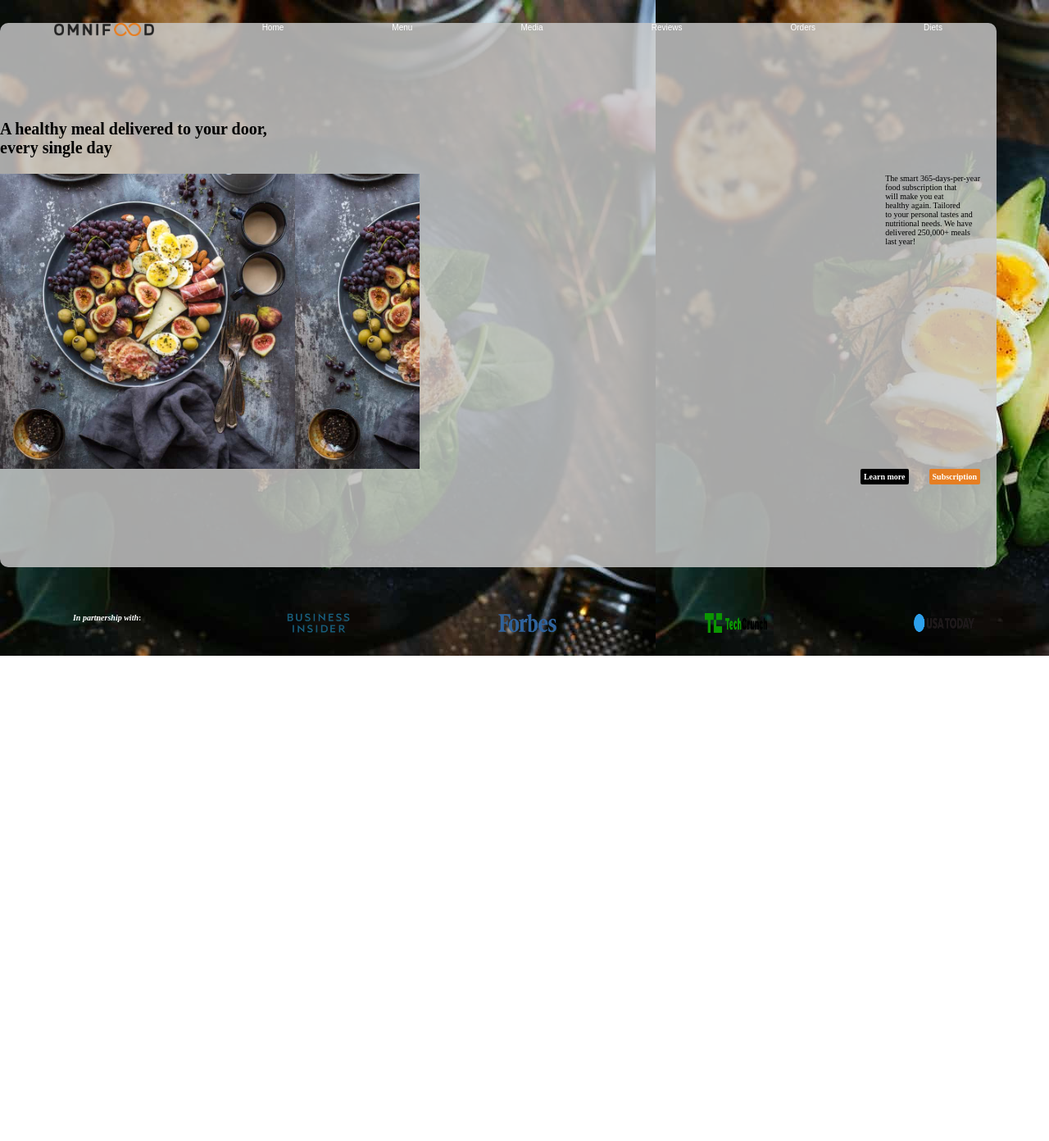
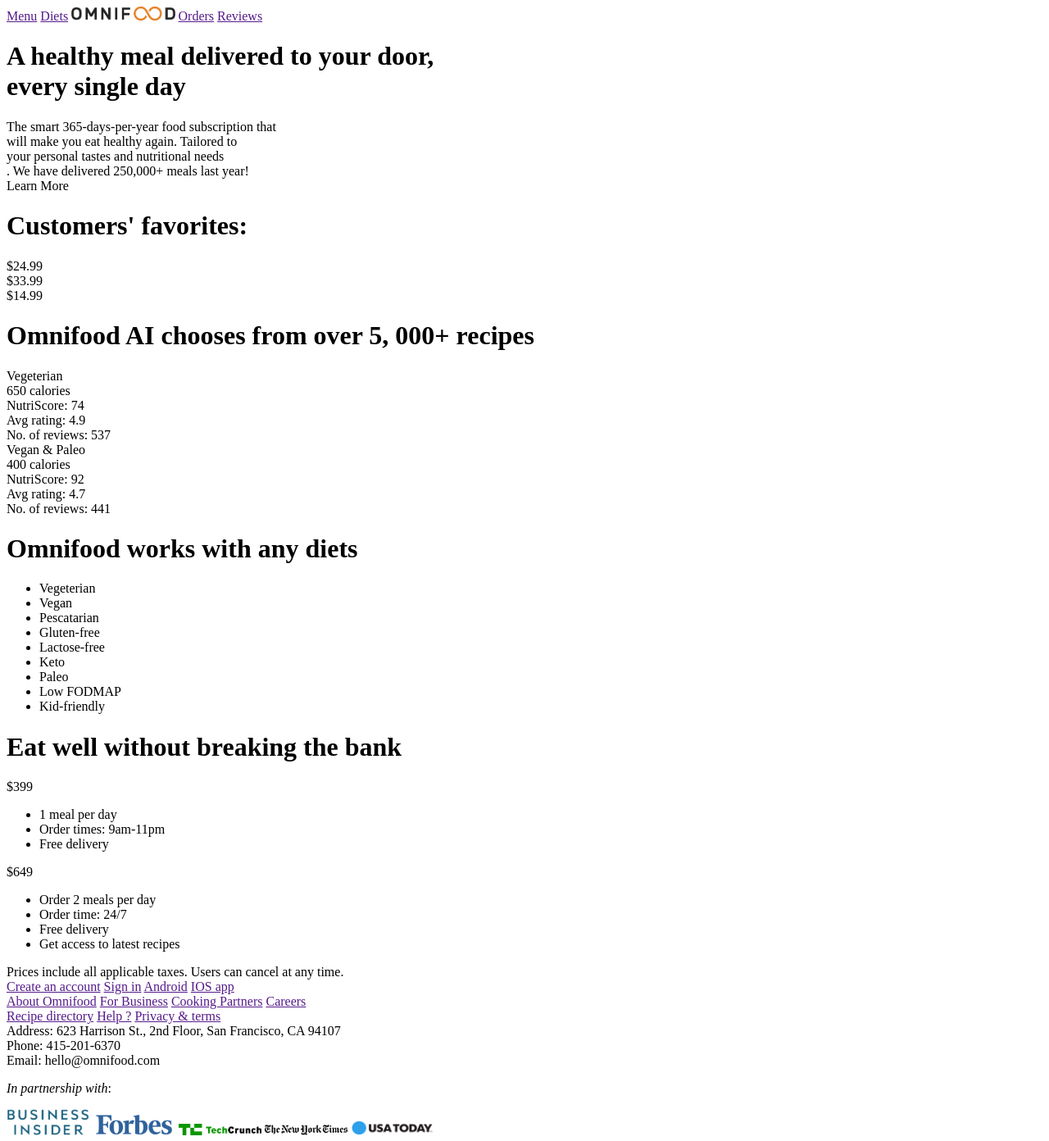
Before and after one commit to Beemo2004/Omnifood, a plain HTML site: page index.html in a window 1280 px wide. Shown: the whole page at 82% size. Before the commit the page ends 800 px from the top, so only its background shows below. Drawn offline with Linux system fonts and the light colour scheme.

Commit message:
started over

```diff
--- a/css/main.css
+++ /dev/null
@@ -1,82 +0,0 @@
-*{
-    margin: 0;
-    padding: 0;
-    box-sizing: border-box;
-}
-html{
-    font-size: 62.5%;
-}
-nav a{
-    text-decoration: none;
-    color: white;
-    font-family: sans-serif;
-}
-
-nav{
-    display: flex;
-    justify-content: space-around;
-}
-nav a:hover , a:focus{
-    text-decoration: 1.8px underline #e67e22;
-    background-color: transparent;
-}
-
-.container{
-    background-image:url("../img/gallery/gallery-7.jpg");
-    width: 100vw;
-    height: 100vh;
-    display: grid;
-    justify-content: center;
-    align-items: center;
-}
-
-.home{
-    display: grid;
-    background-color: rgba(202, 202, 202, 0.822) ;
-    width:95vw ;
-    height: 83vh ;
-    border-radius: 1em;
-}
-.home-img{
-    width: 40vw;
-    height: 45vh;
-    margin-top: 2em;
-    background-image: url("../img/gallery/gallery-3.jpg");
-    background-size:contain;
-}
-.home-info{
-    margin:2em 2em 0 0;
-    float: right;
-
-}
-.more-info{
-    margin-right: 2em;
-    display: flex;
-    gap: 2.5em;
-    float: right;
-}
-.branding a{
-    text-decoration: none;
-    color: white;
-    font-weight: bolder;
-}
-.learn-more{
-    background-color: black;
-    border-radius: 0.2em;
-    padding: 0.4em;
-}
-.subscription{
-    background-color:#e67e22;
-    border-radius: 0.2em;
-    padding: 0.4em;
-}
-.branding a:hover, a:focus{
-    background-color: lightgray;
-}
-.partners{
-    display: flex;
-    justify-content: space-around;
-    color: white;
-    font-weight: bolder;
-    font: italic;
-}
--- a/index.html
+++ b/index.html
@@ -3,54 +3,142 @@
 <head>
     <meta charset="UTF-8">
     <meta name="viewport" content="width=device-width, initial-scale=1.0">
-    <title>OMNIFOOD</title>
-    <link rel="stylesheet" href="css/main.css">
+    <title>omnifood</title>
 </head>
 <body>
     <div class="container">
         <div class="home">
+           <header>
                 <div class="nav">
                      <nav>
+                         <a rel="menu-page" href="">Menu</a>
+                         <a rel="diets-page" href="">Diets</a>
                          <img src="img/omnifood-logo.png" width="10%">
-                    <a rel="home-page" href="index.html">Home</a>
-                    <a rel="" href="">Menu</a>
-                    <a rel="" href="">Media</a>
-                    <a rel="" href="">Reviews</a>
-                    <a rel="" href="">Orders</a>
-                    <a rel="" href="">Diets</a>
+                         <a rel="orders-pag" href="">Orders</a>
+                         <a rel="testimonials-page" href>Reviews</a>
                      </nav>
                 </div>
                 <div class="branding">
-                <h1>A healthy meal delivered to your door,<br>
-                     every single day</h1>
-                    <div class="home-info">
-                         The smart 365-days-per-year<br> food subscription that<br> will make you
-                         eat<br> healthy again. Tailored<br> to your personal tastes and<br>
-                         nutritional needs. We have<br>
-                         delivered 250,000+ meals<br> last year!
+                    <div class="branding-img"></div>
+                    <div class="headline"><h1>A healthy meal delivered
+                                              to your door,<br> every
+                                                 single day</h1>
                     </div>
-
-                        <div class="home-img"></div>
-                        <div class="more-info">
-                            <a rel="" href="" class="learn-more">Learn more</a>
-                            <a rel="" href="" class="subscription">Subscription</a>
+                    <div class="summary">
+                        The smart 365-days-per-year food subscription that<br>
+                         will make you eat healthy again. Tailored to<br>
+                         your personal tastes and nutritional needs<br>
+                         . We have delivered 250,000+ meals last year!<br>
                     </div>
-
-
+                    <div class="learn-more">Learn More</div>
                 </div>
-
-
+           </header>
+           <main>
+             <div class="customers'-fav"><h1>Customers' favorites:</h1>
+                 <div class="cf-img">
+                     <div class="pizza"></div>
+                     <div class="pasta"></div>
+                     <div class="burger"></div>
+                 </div>
+                 <div class="cf-prices">
+                     <div class="pizza-price">$24.99</div>
+                     <div class="pasta-price">$33.99</div>
+                     <div class="burger-price">$14.99</div>
+                 </div>
+             </div>
+             <div class="sample-meals"><h1>Omnifood AI chooses from over 5, 000+ recipes</h1>
+                <div class="sample-img">
+                    <div class="gyozas"></div>
+                    <div class="salad"></div>
+                </div>
+                <div class="sample-info">
+                    <div class="gyozas-info">
+                        Vegeterian<br>
+                        650 calories<br>
+                        NutriScore: 74<br>
+                        Avg rating: 4.9<br>
+                        No. of reviews: 537
+                    </div>
+                    <div class="salad-info">
+                        Vegan & Paleo<br>
+                        400 calories<br>
+                        NutriScore: 92<br>
+                        Avg rating: 4.7<br>
+                        No. of reviews: 441
+                    </div>
+                </div>
+                <div class="diet"><h1>Omnifood works with any diets</h1>
+                    <div class="diet-list">
+                        <ul>
+                            <li>Vegeterian</li>
+                            <li>Vegan</li>
+                            <li>Pescatarian</li>
+                            <li>Gluten-free</li>
+                            <li>Lactose-free</li>
+                            <li>Keto</li>
+                            <li>Paleo</li>
+                            <li>Low FODMAP</li>
+                            <li>Kid-friendly</li>
+                        </ul>
+                    </div>
+                </div>
+             </div>
+             <div class="pricing"><h1>Eat well without breaking the bank</h1>
+                <div class="starter">$399
+                    <ul>
+                        <li>1 meal per day</li>
+                        <li>Order times: 9am-11pm</li>
+                        <li>Free delivery</li>
+                    </ul>
+                </div>
+                <div class="complete">$649
+                    <ul>
+                        <li>Order 2 meals per day</li>
+                        <li>Order time: 24/7</li>
+                        <li>Free delivery</li>
+                        <li>Get access to latest recipes</li>
+                    </ul>
+                </div>
+             </div>
+             <div class="pricing-info">Prices include all applicable taxes. Users can cancel at any time.</div>
+           </main>
+           <footer>
+                <div class="footer-bar">
+                  <div class="account">
+                     <a rel="" href="">Create an account</a>
+                     <a rel="" href="">Sign in</a>
+                     <a rel="" href="">Android</a>
+                     <a rel="" href="">IOS app</a>
+                 </div>
+                 <div class="about">
+                    <a rel="" href="">About Omnifood</a>
+                    <a rel="" href="">For Business</a>
+                    <a rel="" href="">Cooking Partners</a>
+                    <a rel="" href="">Careers</a>
+                 </div>
+                 <div class="help">
+                    <a rel="" href="">Recipe directory</a>
+                    <a rel="" href="">Help ?</a>
+                    <a rel="" href="">Privacy & terms</a>
+                 </div>
+                </div>
+                <div class="contact">
+                    Address: 623 Harrison St., 2nd Floor, San Francisco, CA 94107<br>
+                    Phone: 415-201-6370<br>
+                    Email: hello@omnifood.com
                 </div>
                 <div class="partners">
                     <p><i>In partnership with</i>:</p>
-            <img src="img/logos/business-insider.png" width="6%">
-            <img src="img/logos/forbes.png" width="6%">
-            <img src="img/logos/techcrunch.png" width="6%">
-            <img src="img/logos/usa-today.png" width="6%">
+                    <img src="img/logos/business-insider.png" width="8%">
+                    <img src="img/logos/forbes.png" width="8%">
+                    <img src="img/logos/techcrunch.png" width="8%">
+                    <img src="img/logos/the-new-york-times.png" width="8%">
+                    <img src="img/logos/usa-today.png" width="8%">
+                </div>
+           </footer>
+
         </div>
     </div>
 
-
-
 </body>
 </html>
```
Also changed, not shown: img/home-page bg.jpg (added). Lines whose indentation alone changed are shown as unchanged.
